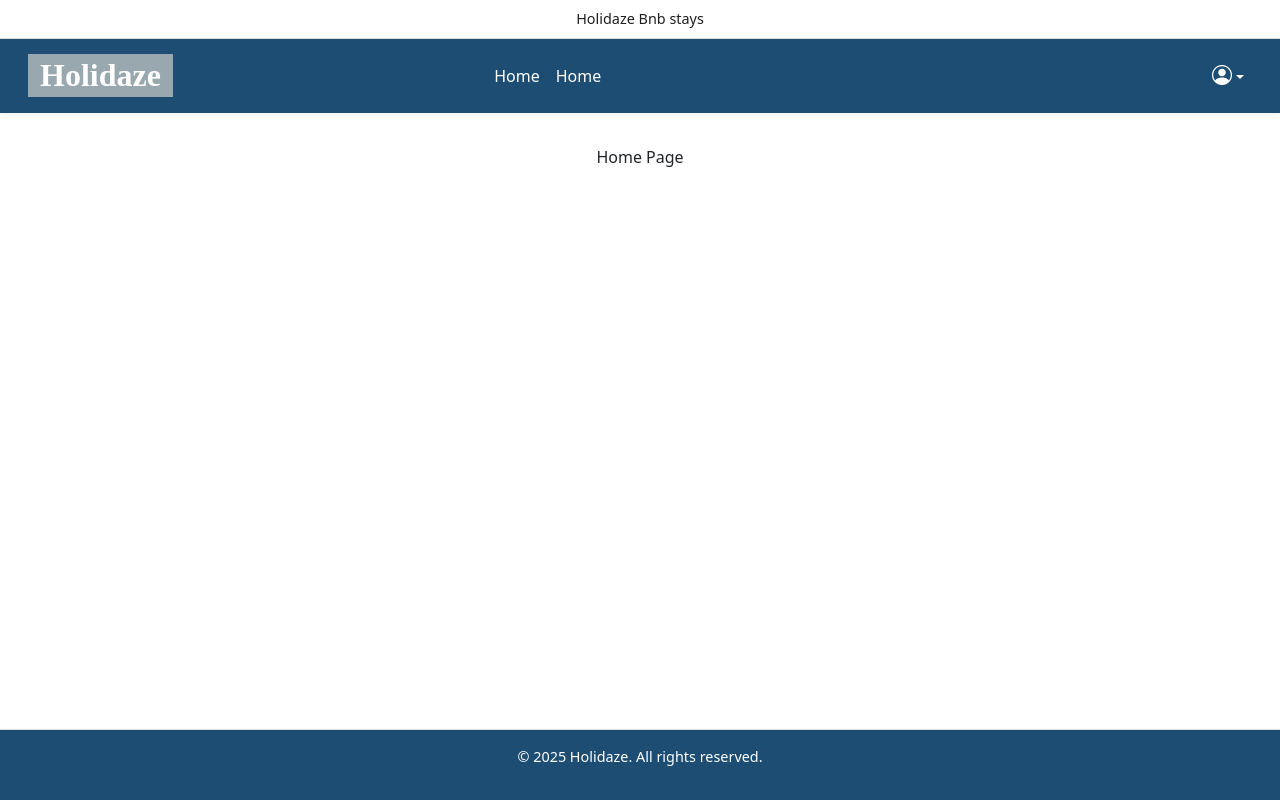
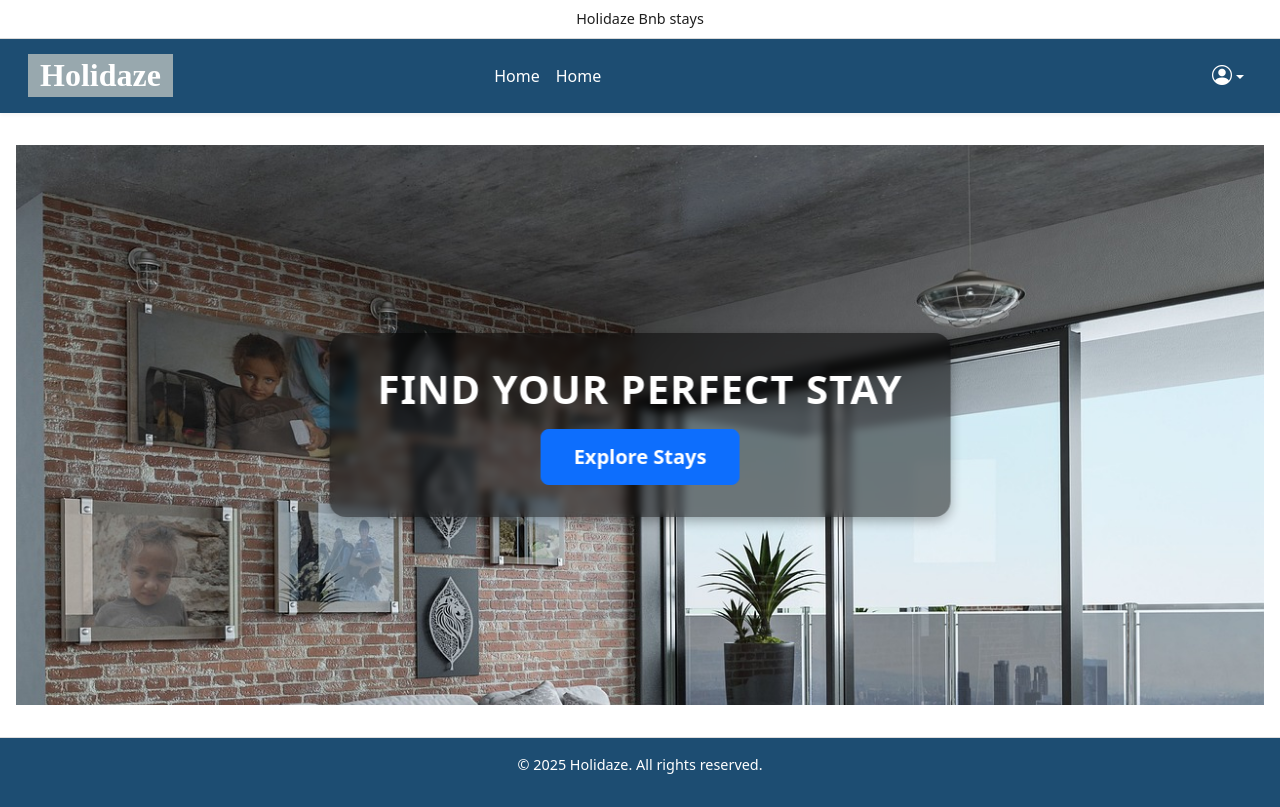
Before and after one commit to fantadiallo/HolidazeSemesterproject, a React (Vite) app: page / in a window 1280 px wide. Built offline with nearby package versions, Linux system fonts and the light colour scheme.

Commit message:
Integrate Hero and VenueSection into HomePage

```diff
--- a/src/pages/HomePage/HomePage.jsx
+++ b/src/pages/HomePage/HomePage.jsx
@@ -1,3 +1,10 @@
+import Hero from "../../components/herohompage/hero";
+
 export default function HomePage() {
-    return <div>Home Page</div>;
-  }
+  return (
+    <div>
+      <Hero />
+      {/* other homepage content */}
+    </div>
+  );
+}
--- a/src/pages/HomePage/HomePage.module.scss
+++ b/src/pages/HomePage/HomePage.module.scss
@@ -0,0 +1,67 @@
+.hero {
+  height: 70vh;
+  overflow: hidden;
+  position: relative;
+
+  .heroImage {
+    height: 100%;
+    width: 100%;
+    object-fit: cover;
+    display: block;
+  }
+
+  .hero-overlay {
+    z-index: 2;
+    padding: 1rem;
+    background-color: rgba(0, 0, 0, 0.4);
+    border-radius: 0.5rem;
+
+    h1 {
+      font-size: 2rem;
+      font-weight: bold;
+    }
+  }
+}
+@keyframes fadeInUp {
+  from {
+    opacity: 0;
+    transform: translateY(40px);
+  }
+  to {
+    opacity: 1;
+    transform: translateY(0);
+  }
+}
+
+.heroOverlay {
+  animation: fadeInUp 1s ease-out;
+  animation-delay: 0.3s;
+  animation-fill-mode: both;
+  background-color: rgba(0, 0, 0, 0.5);
+  box-shadow: 0 4px 12px rgba(0, 0, 0, 0.3);
+  backdrop-filter: blur(4px);
+  padding: 2rem 3rem;
+  border-radius: 1rem;
+  h1 {
+
+
+    animation: fadeInUp 1s ease-out;
+    animation-delay: 0.4s;
+    animation-fill-mode: both;
+    color: #fff;
+    font-size: 2.5rem;
+    font-weight: 700;
+    text-transform: uppercase;
+    letter-spacing: 1px;
+    margin-bottom: 1.5rem;
+  }
+
+  a {
+    animation: fadeInUp 1s ease-out;
+    animation-delay: 0.6s;
+    animation-fill-mode: both;
+    font-weight: 600;
+    padding: 0.75rem 2rem;
+    border-radius: 8px;
+  }
+}
```
